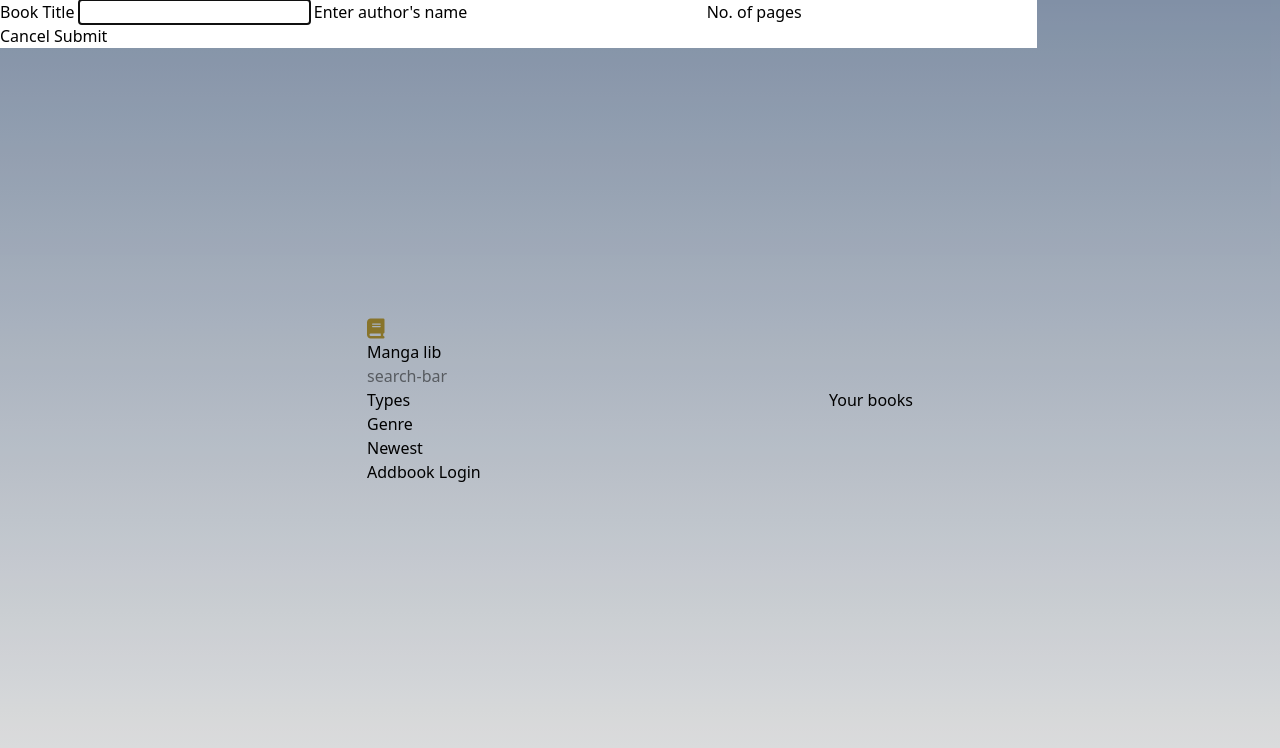
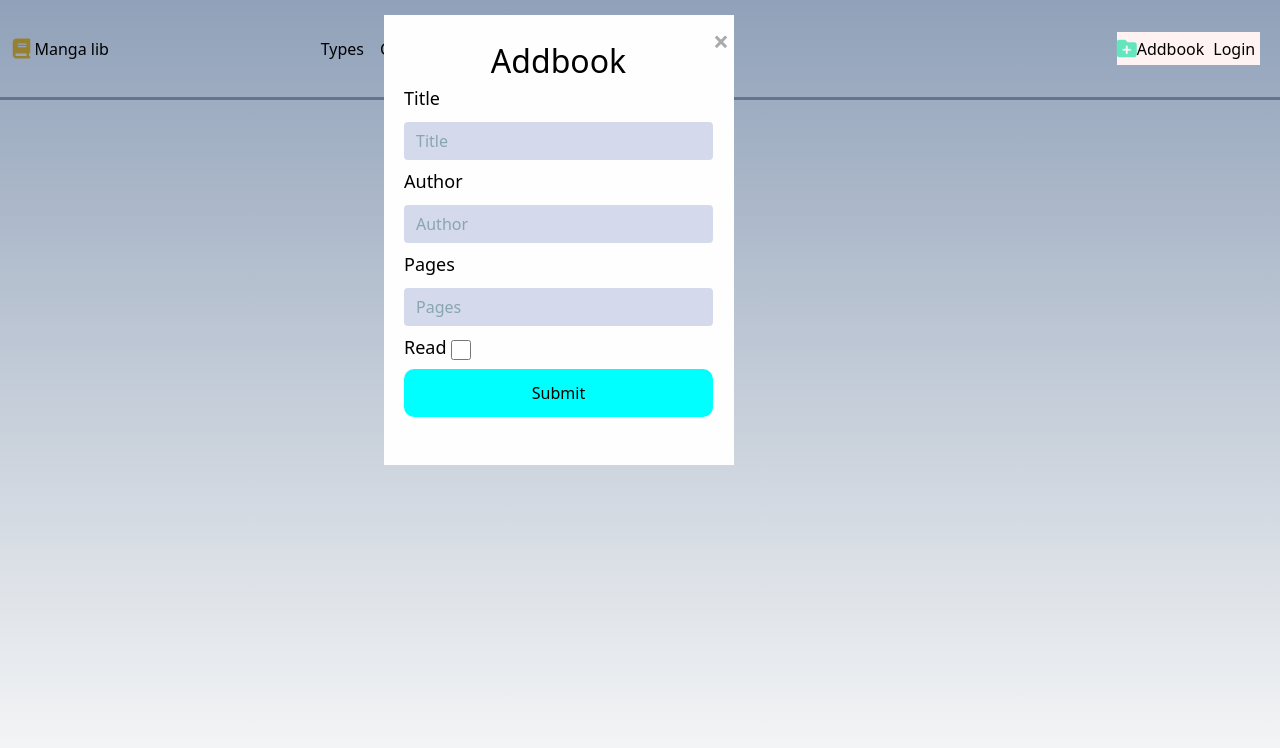
Before and after one commit to NDERI007/bookish-system, a plain HTML site: page index.html in a window 1280 px wide. Both pictures are taken after a click on the button "Addbook". Drawn offline with nearby package versions, Linux system fonts and the light colour scheme.

Commit message:
Not yet done styling

```diff
--- a/addStYle.js
+++ b/addStYle.js
@@ -1,4 +1,13 @@
-const bodyclass = "w-screen h-screen flex justify-center items-center bg-slate-400 bg-gradient-to-t from-stone-50 bg-opacity-25";
 const bdy = document.querySelector("body");
+bdy.classList.add(... "w-screen h-screen m-0 flex justify-center items-center bg-slate-400 bg-gradient-to-t from-stone-50 bg-opacity-25".split(" "));
+const navbar = document.querySelector("nav");
+navbar.classList.add(..."flex items-center -ml-10 w-1/2 h-40".split(" "));
 
-bodyclass.split(" ").forEach((cls) => bdy.classList.add(cls));
+const header = document.querySelector(".header");
+header.classList.add(..."flex flex-row justify-between border-b-3 border-b-slate-500 items-center fixed top-0 w-screen h-1/8".split(" "));
+
+const ul = document.querySelector("ul");
+ul.classList.add(..."h-full flex items-center flex-wrap ml-10 ps-0 my-0".split(" "));
+
+const buttons = document.querySelector(".Btn");
+buttons.classList.add(..."mr-5 bg-red-50".split(" "));
--- a/index.html
+++ b/index.html
@@ -5,45 +5,53 @@
     <meta name="viewport" content="width=device-width, initial-scale=1.0">
     <link rel="stylesheet" href="https://cdnjs.cloudflare.com/ajax/libs/font-awesome/6.7.2/css/all.min.css">
     <script src="https://unpkg.com/@tailwindcss/browser@4"></script>
+    <link rel="stylesheet" href="./style.css">
     <script src="lib.js" defer></script>
     <script src="addStYle.js" defer></script>
     <title>Weeb LIbrary</title>
 </head>
 <body>
     <div class="header">
-        <i class="fa-solid fa-book fa-lg" style="color: #978130;"></i> <h1>Manga lib</h1>
-        <input type="text" placeholder="search-bar" id="search-bar">
-        <nav>
+        <div class="heading">
+         <h1><i class="fa-solid fa-book fa-lg" style="color: #978130;"></i> Manga lib</h1>
+        </div>
+        <nav class="navbar">
             <ul>
                 <li><a href="#">Types</a></li>
                 <li><a href="#html-questions">Genre</a></li>
                 <li><a href="#css-questions">Newest</a></li>
             </ul>
         </nav>
-        <dialog>
-            <form>
-            <label for="name">Book Title <input id="Book-name" type="text" name="book-title" required></input></label>
-            <label for="Author">Enter author's name <input id="Author-name" type="text" name="book-author" required></input></label>
-            <label for="pages">No. of pages <input  id="Page-no" type="number" name="book-pages" required></input></label>
-            <div>
-                <button id="cancelButton">Cancel</button>
-                <button id="confirmBtn" type="submit">Submit</button>
+        <dialog class="modal" id="modal">
+            <div class="modal-content">
+              <span class="close">&times;</span>
+              <div class="modal-form">
+                <h1 class="form-title">Addbook</h1>
+                <form>
+                    <div class="form-group">
+                        <label for="name" id="name-label">Title</Title> <input required id="title" type="text" name="title" class="form-control" placeholder="Title"></input></label></div>
+                    <div class="form-group">
+                        <label for="email" id="email-label">Author <input required id="Author" type="text" name="Author" class="form-control" placeholder="Author"></input></label></div>
+                    <div class="form-group">
+                        <label for="age" id="number-label">Pages <input required id="number" type="number" name="age" class="form-control" placeholder="Pages"></input></label></div>
+                        <div class="form-group">
+                            <label for="read" id="read-label">Read <input required type="checkbox" name="book-read" class="input-checkbox"></label>
+                        </div>
+                        <button type="submit" class="submit-button">Submit</button>
+                </form>
+              </div>
             </div>
-            </form>
         </dialog>
-        <button id="showButton">Addbook</button>
-        <button id="Loginbtn">Login</button>
-    </div>
-    <div class="lib">
-        <div class="search-bar">
-            <input type="text" value="">
+        <div class="Btn">
+            <button id="showButton"><i class="fa-solid fa-folder-plus fa-lg" style="color: #63E6BE;"></i>Addbook</button>
+            <button id="Loginbtn">Login</button>
         </div>
     </div>
-    <main>
+    <div class="content">
         <h3>Your books</h3>
-        <div class="books">
+        <div class="books-cards">
 
         </div>
-    </main>
+    </div>
 </body>
 </html>
--- a/lib.js
+++ b/lib.js
@@ -1,6 +1,11 @@
 const dialog = document.querySelector("dialog");
-const showButton = document.querySelector("dialog + button");
-const cancelButton = document.querySelector("dialog button");
+const showButton = document.querySelector("#showButton");
+
+showButton.addEventListener("click", () => {
+  dialog.show();
+});
+
+const cancelButton = document.querySelector(".close");
 const form = document.querySelector("form");
 //Main div element that holds the books
 const books = document.querySelector(".books");
@@ -53,11 +58,8 @@ function renderBook() {
   });
 }
 
-showButton.addEventListener("click", () => {
-    dialog.showModal();
-  });
-
-cancelButton.addEventListener("click", () => {
+cancelButton.addEventListener("click", (e) => {
+  e.preventDefault();
   dialog.close();
 });
 
--- /dev/null
+++ b/style.css
@@ -0,0 +1,122 @@
+*{
+    box-sizing: border-box;
+}
+.heading{
+    margin-left: 1%;
+}
+nav>ul>li{
+    display: block;
+    margin: 0 0.2rem;
+    padding: 0.3rem;
+}
+a:hover{
+    color: fuchsia;
+}
+i{
+    white-space: pre;
+}
+
+#Loginbtn{
+    padding: 0.3rem;
+}
+label{
+    display: block;
+    font-size: 1.125rem;
+    margin-bottom: 0.5rem;
+    box-sizing: border-box;
+}
+dialog{
+    position: absolute;
+    top: 15%;
+    left: 30%;
+    right: 30%;
+    max-width: 350px;
+    max-height: 450px;
+    width: 60vw; /* Full width */
+    height: 82vh;
+    border-radius: 10px;
+}
+
+.submit-button{
+    display: inline-block;
+    width:100%;
+    padding: 0.75rem;
+    align-items: center;
+    background-color: aqua;
+    color: inherit;
+    border-radius: 10px;
+    cursor: pointer;
+}
+button{
+    border: none;
+}
+
+.input-checkbox{
+    width: unset;
+    margin: 0 0.5em 0 0;
+    vertical-align: middle;
+    min-height: 1.25rem;
+    min-width: 1.25rem;
+}
+.modal-content {
+    background-color: #fefefe;
+    display: flex;
+    flex-direction: row-reverse;
+    margin: auto;
+    padding: 5px 5px 5px 20px;
+    width: 100%;
+    height: 100%;
+}
+.close {
+    color: #aaaaaa;
+    font-size: 28px;
+    font-weight: bold;
+    margin-bottom: auto;
+}
+
+.close:hover,
+.close:focus {
+    color: #000;
+    text-decoration: none;
+    cursor: pointer;
+}
+
+.modal-form {
+    display: flex;
+    width: 100%;
+    justify-content: center;
+    flex-direction: column;
+    margin-top: -9%;
+
+}
+.form-title {
+    font-size: xx-large;
+    text-align: center;
+    margin-right: auto;
+    margin-left: auto;
+    width: 100%;
+}
+
+.modal-form {
+    margin-right: auto;
+    padding-top: 5px;
+}
+.form-control{
+    display: block;
+    width: 100%;
+    height: 2.375rem;
+    padding: 0.375rem 0.75rem;
+    color:rgb(60, 116, 116);
+    background-color: rgba(44, 66, 164, 0.198);
+    border-radius: 0.25rem ;
+}
+.form-control:focus{
+    box-shadow: none;
+    outline: 0;
+}
+input{
+    margin: 10px 0 0 0;
+    font-family: inherit;
+    font-size: 1rem;
+    line-height: inherit;
+}
```
